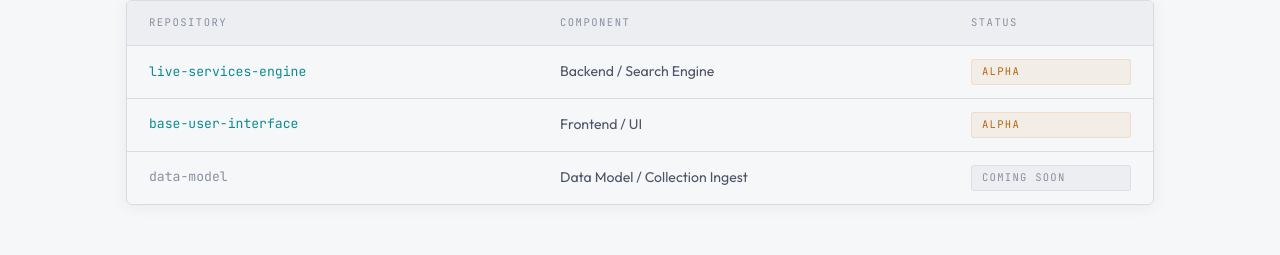
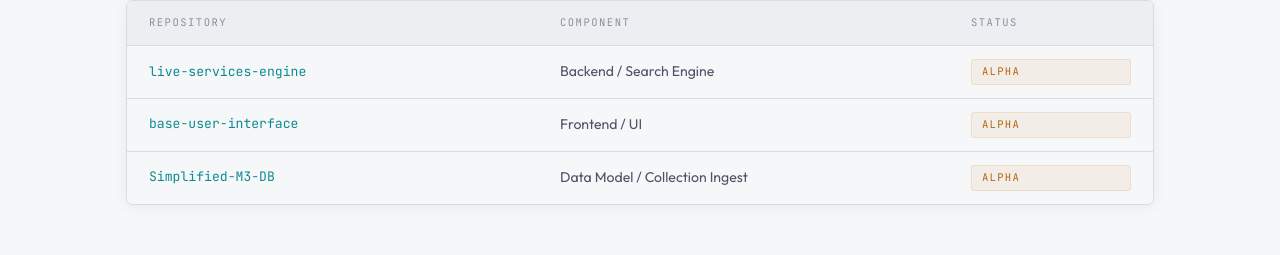
Before and after one commit to exq-hub/website, a plain HTML site: page index.html in a window 1280 px wide. Shown: the part 1333-1588 px from the top of the page. Drawn offline with Linux system fonts and the light colour scheme.

Commit message:
Update repository link and status in index.html

```diff
--- a/index.html
+++ b/index.html
@@ -841,9 +841,9 @@
           <span class="repo-status status-alpha">alpha</span>
         </div>
         <div class="repo-row">
-          <span class="repo-name-dim">data-model</span>
+          <a href="https://github.com/Ok2610/Simplified-M3-DB" target="_blank" class="repo-name">Simplified-M3-DB</a>
           <span class="repo-component">Data Model / Collection Ingest</span>
-          <span class="repo-status status-coming-soon">coming soon</span>
+          <span class="repo-status status-alpha">alpha</span>
         </div>
       </div>
     </div>
```
